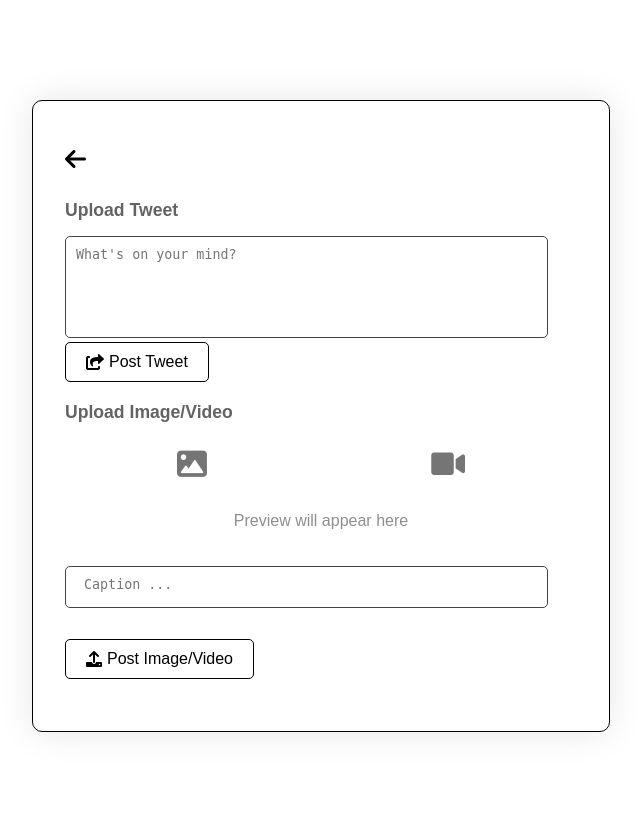
After one commit to MushiehEdison/App-API, a Flask app: page /post/new in a window 1280 px wide. The commit adds this page. Shown: the whole page, without its empty margins (319-960 px from the left). Run offline with Flask 3, Linux system fonts and the light colour scheme; the visitor is signed in with stand-in values (Sample User, id 1); some libraries are stand-ins or nearby versions.

Commit message:
new updates

```diff
--- a/App/FlaskApp/form.py
+++ b/App/FlaskApp/form.py
@@ -1,6 +1,6 @@
 from flask_wtf import FlaskForm
 from flask_wtf.file import FileAllowed, FileField
-from wtforms import StringField, EmailField,PasswordField, SubmitField, BooleanField, FileField
+from wtforms import StringField, EmailField,PasswordField, SubmitField, BooleanField, FileField,HiddenField
 from wtforms.validators import DataRequired, Length, Email, EqualTo
 from FlaskApp.models import User
 from flask_login import current_user
@@ -13,6 +13,12 @@ class RegistrationForm(FlaskForm):
     confirm_password = PasswordField('Confirm Password', validators=[DataRequired(), EqualTo('password')])
     submit = SubmitField('sign-up')
 
+
+class LoginForm(FlaskForm):
+    username = StringField('Username', validators=[DataRequired(),Length(min=4, max=20)])
+    password = PasswordField('Password', validators=[DataRequired()])
+    remember = BooleanField('Remember Me')
+    submit = SubmitField('sign-in')
     def validate_username(self, username):
         user=User.query.filter_by(username=username.data).first()
         if user:
@@ -21,12 +27,6 @@ class RegistrationForm(FlaskForm):
         user=User.query.filter_by(email = email.data).first()
         if user:
             raise ValueError('That email is taken. please choose a different one')
-class LoginForm(FlaskForm):
-    username = StringField('Username', validators=[DataRequired(),Length(min=4, max=20)])
-    password = PasswordField('Password', validators=[DataRequired()])
-    remember = BooleanField('Remember Me')
-    submit = SubmitField('sign-in')
-
 class UpdateAccount(FlaskForm):
     name = StringField('name', validators=[DataRequired(), Length(min=4, max=20)])
     username = StringField('username', validators=[DataRequired(), Length(min=4, max=20)])
@@ -44,3 +44,12 @@ class UpdateAccount(FlaskForm):
             user=User.query.filter_by(email = email.data).first()
             if user:
                 raise ValueError('That email is taken. please choose a different one')
+
+class UploadPost(FlaskForm):
+    tweet = StringField('tweert',validators=[DataRequired(), Length(max=500)])
+    image = FileField('Upload Image', validators=[FileAllowed(['jpg','jpeg','png','gif','webp'])])
+    video = FileField('Upload Video', validators=[FileAllowed(['mp4','avi','mov'])])
+    caption = StringField('tweert', validators=[DataRequired(), Length(max=100)])
+    action = HiddenField('Action')
+    submit_tweet = SubmitField('Post tweet')
+    submit_media = SubmitField('Post Image/Video')
--- a/App/FlaskApp/models.py
+++ b/App/FlaskApp/models.py
@@ -1,5 +1,7 @@
 from FlaskApp import db, login_manager
 from flask_login import UserMixin
+from datetime import datetime, timezone
+from flask import current_app
 
 @login_manager.user_loader
 def load_user(user_id):
@@ -19,3 +21,18 @@ class User(db.Model, UserMixin):
         self.username = username
         self.email = email
         return f"User('{self.username}', '{self.email}', '{self.name}')"
+class Post( ):
+    id = db.Column(db.Integer, primary_key=True)
+    username = db.Column(db.String(20), unique=True, nullable=False)
+    image_video_file = db.Column(db.String(20), nullable=False)
+    tweet = db.Column(db.String(500), nullable=False)
+    caption = db.Column(db.String(100), nullable=True)
+    timestamp = db.Column(db.DateTime, nullable=False, default=lambda: datetime.now(timezone.utc))
+
+    def __repr__(self):
+        self.username = current_user.username
+        self.caption = caption
+        self.tweet = tweet
+        self.image_video_file= image_video_file
+        self.timestamp=timestamp
+        return f"User('{self.username}', '{self.caption}', '{self.tweet}', '{self.image_video_file}','{self.timestamp}')"
--- a/App/FlaskApp/routes.py
+++ b/App/FlaskApp/routes.py
@@ -2,7 +2,7 @@ import os
 from PIL import Image
 from flask import render_template, url_for, flash, redirect, request, session,current_app
 from FlaskApp import app, db, bcrypt
-from FlaskApp.form import RegistrationForm, LoginForm, UpdateAccount
+from FlaskApp.form import RegistrationForm, LoginForm, UpdateAccount, UploadPost
 from FlaskApp.models import User
 from flask_login import login_user, logout_user, current_user, login_required
 import secrets
@@ -82,8 +82,6 @@ def save_picture(p_image):
     print(image_fn)
     return image_fn
 
-
-
 @app.route('/profile', methods=['GET', 'POST'])
 @login_required
 def profile():
@@ -106,3 +104,12 @@ def profile():
 
     image_file = url_for('static', filename='image/'+ current_user.image_file)
     return render_template('edit.html',image_file=image_file, form=form)
+
+@app.route('/post/new')
+@login_required
+def post():
+    form = UploadPost()
+    if form.validate_on_submit():
+        return redirect('Dashboard')
+
+    return render_template('CreatePost.html')
--- /dev/null
+++ b/App/FlaskApp/static/CreatePost.css
@@ -0,0 +1,158 @@
+/* Base styles */
+body {
+    font-family: Arial, sans-serif;
+    background-color: #ffffff;
+    color: #000000;
+    margin: 0;
+    padding: 0;
+    display: flex;
+    justify-content: center;
+    align-items: center;
+    height: 100%;
+    transition: background-color 0.3s ease;
+}
+
+/* Container and sections */
+.container {
+    width: 100vw;
+    margin: 100px 0;
+    max-width: 40vw;
+    background: #ffffff;
+    padding: 2em;
+    border-radius: 10px;
+    border: 1px solid black;
+    box-shadow: 0 0 35px rgba(0, 0, 0, 0.1);
+    transition: background-color 0.3s ease, box-shadow 0.3s ease;
+}
+
+.upload-section {
+    margin-bottom: 20px;
+}
+
+.upload-section h2 {
+    font-size: 1.1rem;
+    text-align: left;
+    color: #636363;
+    transition: color 0.3s ease;
+}
+
+/* Tweet input */
+#tweet-input {
+    width: 90%;
+    height: 80px;
+    padding: 10px;
+    border: 1px solid #444;
+    border-radius: 5px;
+    background-color: #ffffff;
+    color: #000000;
+    transition: background-color 0.3s ease, color 0.3s ease;
+    outline: none;
+    resize: none;
+}
+#tweet-input::-webkit-scrollbar{
+    display: none;
+}
+#tweet-input:focus {
+    outline: none;
+}
+#tweet-input-caption{
+    width: 90%;
+    height: 20px;
+    padding: 10px;
+    border: 1px solid #444;
+    border-radius: 5px;
+    background-color: #ffffff;
+    color: #000000;
+    transition: background-color 0.3s ease, color 0.3s ease;
+    outline: none;
+    resize: none;
+    margin: 2em 0;
+}
+/* Icon container */
+.icon-container {
+    display: flex;
+    justify-content: space-around;
+    margin-bottom: 20px;
+}
+
+.icon-label {
+    font-size: 30px;
+    cursor: pointer;
+    color: #757575;
+    padding: 10px;
+    border-radius: 50%;
+    transition: background-color 0.3s ease, transform 0.3s ease;
+}
+
+.icon-label:hover {
+    transform: scale(1.1);
+}
+
+/* Preview box */
+#preview {
+    display: flex;
+    align-items: center;
+    justify-content: center;
+    height: 100%;
+    width: auto;
+    background-color: #ffffff;
+    color: #8f8e8e;
+    font-size: 16px;
+    margin-bottom: 10px;
+    transition: border-color 0.3s ease, background-color 0.3s ease, color 0.3s ease;
+}
+
+.preview-box img,
+.preview-box video {
+    max-width: 100%;
+    max-height: 100%;
+}
+
+/* Buttons */
+.upload-btn {
+    display: flex;
+    align-items: center;
+    justify-content: center;
+    background-color: #ffffff;
+    color: rgb(0, 0, 0);
+    padding: 10px 20px;
+    border: 1px solid #000000;
+    border-radius: 5px;
+    cursor: pointer;
+    font-size: 16px;
+    transition: background-color 0.3s ease, color 0.3s ease, border-color 0.3s ease;
+}
+.upload-btn:hover{
+    background-color: #000000;
+    color: #fff;
+}
+.upload-btn i {
+    margin-right: 5px;
+}
+
+.upload-btn:hover {
+    background-color: #444;
+    color: #fff;
+    border-color: #888;
+}
+
+/* Responsive design */
+@media (max-width: 600px) {
+    .container {
+        padding: 15px;
+        width:  100vw;
+        max-width: 80vw;
+    }
+
+    .upload-section h2 {
+        font-size: 18px;
+    }
+
+    .icon-label {
+        font-size: 25px;
+    }
+
+    #preview {
+        height: 150px;
+    }
+}
--- /dev/null
+++ b/App/FlaskApp/templates/CreatePost.html
@@ -0,0 +1,71 @@
+<!DOCTYPE html>
+<html lang="en">
+<head>
+    <meta charset="UTF-8">
+    <meta name="viewport" content="width=device-width, initial-scale=1.0">
+    <title>Upload Content</title>
+    <link rel="stylesheet" href="{{url_for('static', filename='CreatePost.css')}}">
+    <link rel="stylesheet" href="https://cdnjs.cloudflare.com/ajax/libs/font-awesome/6.0.0-beta3/css/all.min.css">
+</head>
+<body>
+    <form method="post" action="/post" enctype="multipart/form-data">
+        <div class="container">
+            <a href="{{url_for('home')}}">
+                <i class="fa-solid fa-arrow-left" style="color: black; font-size: 1.5rem; font-weight:700; margin: 0.6em 0; cursor: pointer;"></i>
+            </a>
+
+        <div class="upload-section">
+            <h2>Upload Tweet</h2>
+            <textarea id="tweet-input" placeholder="What's on your mind?" maxlength="500"></textarea>
+            <button class="upload-btn"><i class="fas fa-share-square"></i> Post Tweet</button>
+        </div>
+
+        <div class="upload-section">
+            <h2>Upload Image/Video</h2>
+            <div class="icon-container">
+                <label for="image-input" class="icon-label"><i class="fas fa-image"></i></label>
+                <label for="video-input" class="icon-label"><i class="fas fa-video"></i></label>
+            </div>
+            <input type="file" id="image-input" accept="image/*" style="display: none;">
+            <input type="file" id="video-input" accept="video/*" style="display: none;">
+            <div id="preview" class="preview-box">Preview will appear here</div>
+            <textarea id="tweet-input-caption" placeholder=" Caption ... " maxlength="100"></textarea>
+            <button class="upload-btn"><i class="fas fa-upload"></i> Post Image/Video</button>
+        </div>
+    </div>
+    </form>
+
+
+    <script>
+        document.getElementById('image-input').addEventListener('change', function(event) {
+    previewMedia(event.target.files[0]);
+});
+
+document.getElementById('video-input').addEventListener('change', function(event) {
+    previewMedia(event.target.files[0]);
+});
+
+function previewMedia(file) {
+    const preview = document.getElementById('preview');
+    preview.innerHTML = '';
+
+    const reader = new FileReader();
+
+    reader.onload = function(e) {
+        const media = document.createElement(file.type.startsWith('image') ? 'img' : 'video');
+        media.src = e.target.result;
+        media.style.display = 'block';
+        if (file.type.startsWith('video')) {
+            media.controls = true;
+        }
+        preview.appendChild(media);
+    };
+
+    reader.readAsDataURL(file);
+
+    preview.style.display = 'flex';
+}
+
+    </script>
+</body>
+</html>
```
Also changed, not shown: App/FlaskApp/static/Dashboard.css (+6 -2 lines), App/FlaskApp/templates/Dashboard.html (+5 -5 lines).
